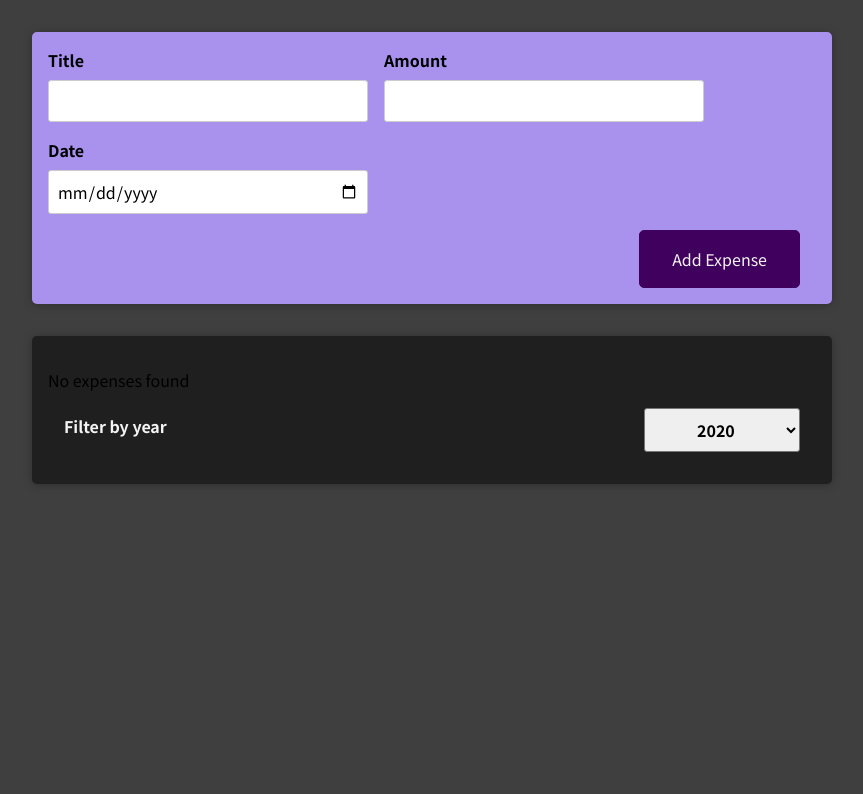
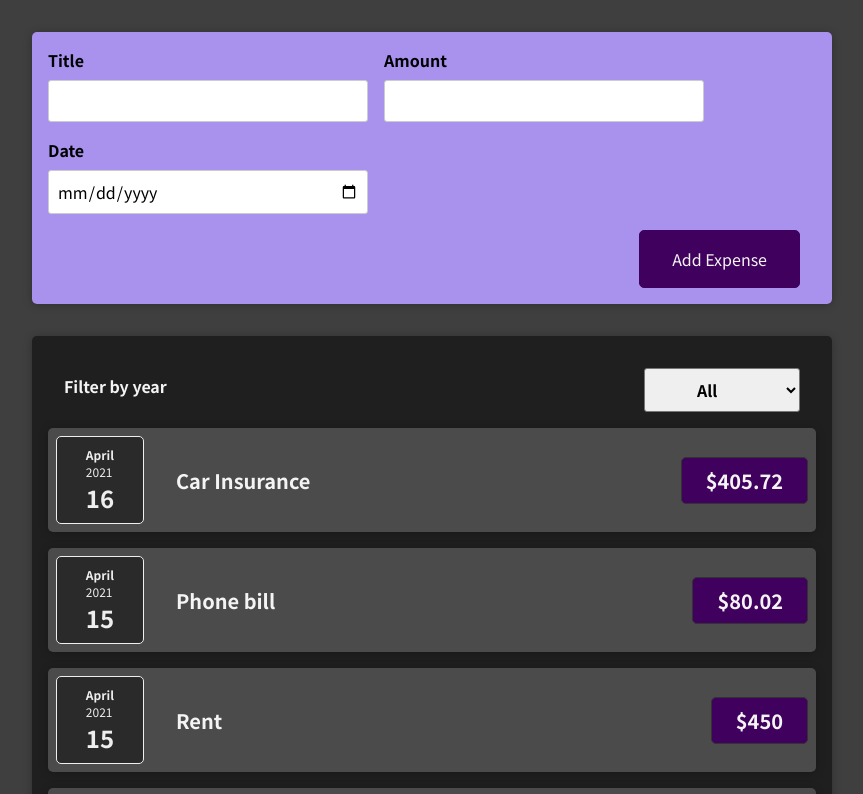
Before and after one commit to johnny-prencipe/expense-tracker, a React (Create React App) app: page / in a window 1280 px wide. Shown: the top 794 px of the page, without its empty margins (208-1071 px from the left). Built offline with nearby package versions, Linux system fonts and the light colour scheme.

Commit message:
Change default viewing to all

```diff
--- a/src/components/Expenses/Expenses.jsx
+++ b/src/components/Expenses/Expenses.jsx
@@ -6,7 +6,7 @@ import ExpenseItem from './ExpenseItem';
 import Card from '../UI/Card';
 
 export default function Expenses(props) {
-  const [filteredYear, setFilteredYear] = useState('2020');
+  const [filteredYear, setFilteredYear] = useState('All');
 
   const filteredExpenses = props.expenses.filter(expense => {
     return (
@@ -34,11 +34,11 @@ export default function Expenses(props) {
   return (
     <div>
       <Card className="expenses">
-        {filteredExpenses.length === 0 ? <p>No expenses found</p> : expenses}
         <ExpensesFilter
           selected={filteredYear}
           onChangeFilter={filterChangeHandler}
         />
+        {filteredExpenses.length === 0 ? <p>No expenses found</p> : expenses}
       </Card>
     </div>
   );
```
Also changed, not shown: 1 other file (tests, documents, lock files or other folders).
